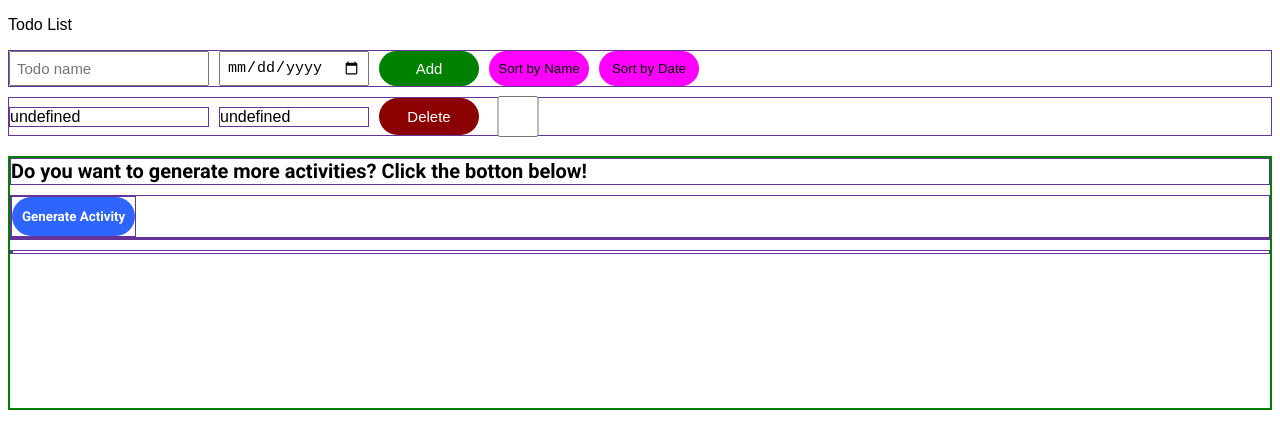
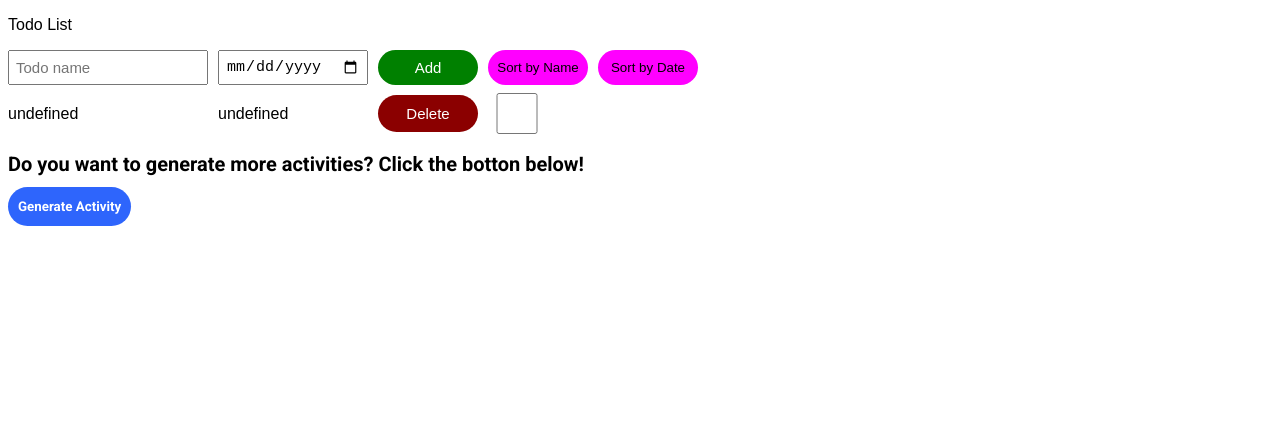
Before and after one commit to Dragomir-Bogdan-George/simple-todo-app, a plain HTML site: page todo-list.html in a window 1280 px wide. Drawn offline with Linux system fonts and the light colour scheme; a web font is replaced by a local one.

Commit message:
Organize the code

```diff
--- a/general.css
+++ b/general.css
@@ -13,7 +13,3 @@ button:hover {
 button:active {
   transform: scale(100%) rotate(0deg);
 }
-
-div {
-  border: 1px solid rebeccapurple;
-}
--- a/generate-activities.css
+++ b/generate-activities.css
@@ -140,6 +140,5 @@
 }
 
 .bored-activity-container {
-  border: 2px solid green;
   height: 250px;
 }
--- a/process-todo-list.js
+++ b/process-todo-list.js
@@ -13,9 +13,11 @@ export function renderTodoList() {
     <div class="name-${index} ${
       isChecked === "checked" ? "cross-text" : ""
     }">${name}</div>
+
     <div class="date-${index} ${
       isChecked === "checked" ? "cross-text" : ""
     }">${dueDate}</div>
+
     <button class="delete-todo-button js-delete-todo-button">Delete</button>
     <input type="checkbox" class="checkbox-done js-checkbox-done" ${
       isChecked === "checked" ? "checked" : ""
```
